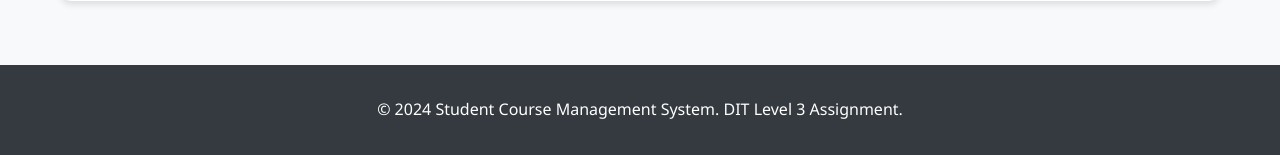
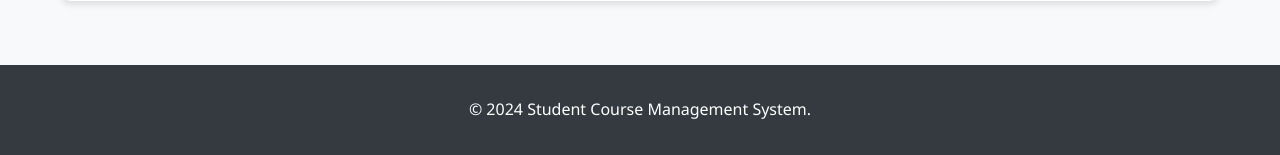
Before and after one commit to billie0j/coures-management-, a Flask app: page / in a window 1280 px wide. Shown: the part 1482-1637 px from the top of the page. Run offline with Flask 3, Linux system fonts and the light colour scheme.

Commit message:
Remove assignment mention from footer

```diff
--- a/templates/base.html
+++ b/templates/base.html
@@ -71,7 +71,7 @@
 
     <footer>
         <div class="container">
-            <p>&copy; 2024 Student Course Management System. DIT Level 3 Assignment.</p>
+            <p>&copy; 2024 Student Course Management System.</p>
         </div>
     </footer>
 
```
